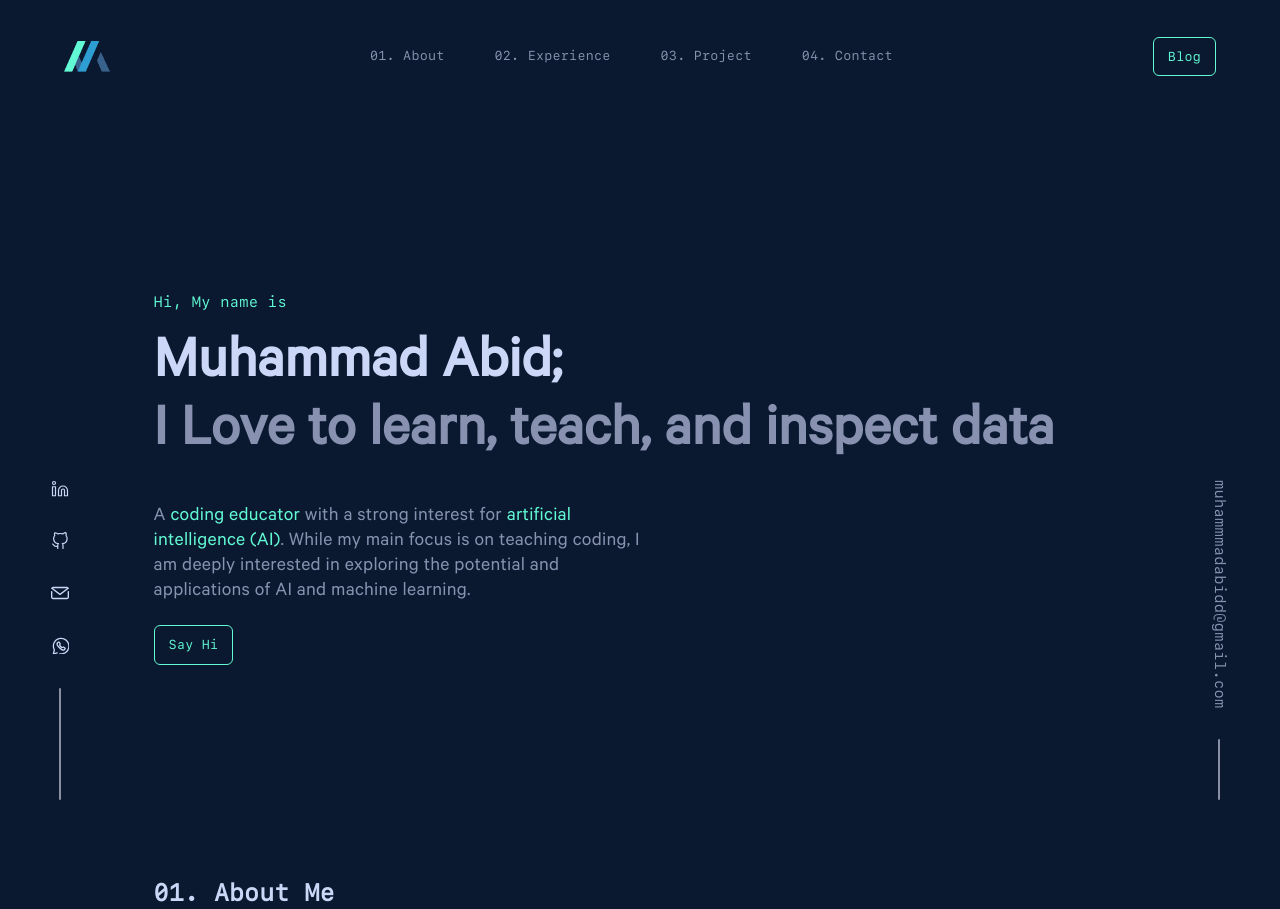
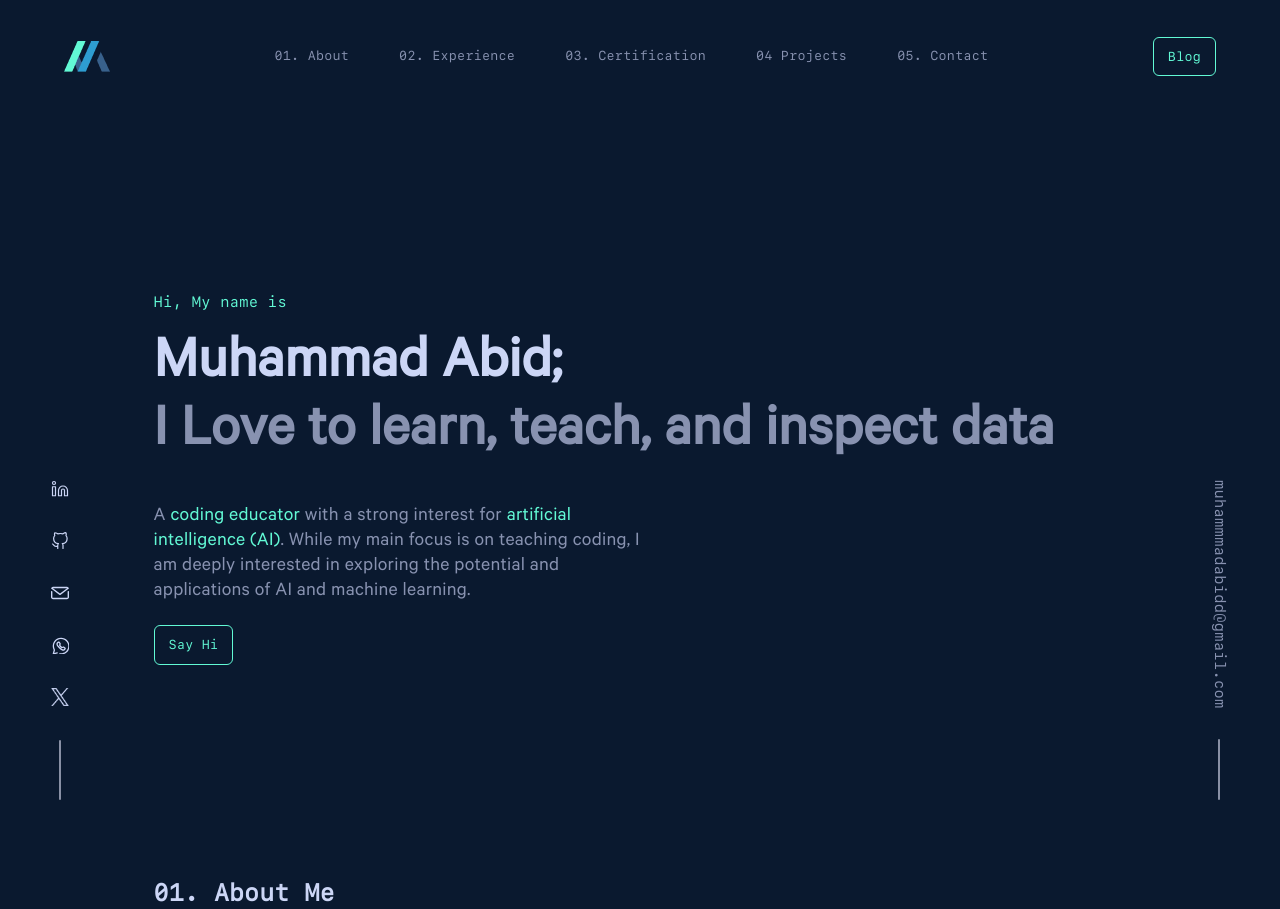
Before and after one commit to muhammadabidd/portfolio, a PHP site: page / in a window 1280 px wide. Shown: the top 909 px of the page. Run offline with PHP 8.4, Linux system fonts and the light colour scheme; some web fonts are replaced.

Commit message:
updated the text

```diff
--- a/index.php
+++ b/index.php
@@ -38,8 +38,10 @@
             <ul>
                 <li><a class="heading-list" href="#about">01. About</a></li>
                 <li><a class="heading-list" href="#experience">02. Experience</a></li>
-                <li><a class="heading-list" href="#project">03. Project</a></li>
-                <li><a class="heading-list" href="#contact">04. Contact</a></li>
+                <li><a class="heading-list" href="#certification">03. Certification</a></li>
+                <li><a class="heading-list" href="#project">04 Projects</a></li>
+
+                <li><a class="heading-list" href="#contact">05. Contact</a></li>
             </ul>
             <a href="https://muhammadabidd.github.io/blog/" target="_blank"><button class="mainbutton button"> Blog</button></a>
         </nav>
@@ -149,6 +151,7 @@
             <a href="https://github.com/muhammadabidd" class="SocialMedia-link" target="_blank"><img class="gambar-tengah-2" src="img/svg/github.svg" style="height: 18px; width: 18px;" alt="" target="_blank"> </a>
             <a href="mailto:muhammmadabidd@gmail.com?body=Hi%20Abid..%0D%0A..%0D%0A.." class="SocialMedia-link" target="_blank"><img class="gambar-tengah-3" src="img/svg/email.svg" style="height: 18px; width: 18px;" alt="" target="_blank"> </a>
             <a href="https://api.whatsapp.com/send/?phone=6281273568772&text&type=phone_number&app_absent=0" class="SocialMedia-link" target="_blank"><img class="gambar-tengah-4" src="img/svg/whatsapp.svg" style="height: 18px; width: 18px;" alt="" target="_blank"> </a>
+            <a href="https://twitter.com/muhammmadabidd" class="SocialMedia-link" target="_blank"><img class="gambar-kiri-5" src="img/x.png" style="height: 18px; width: 18px;" alt="" target="_blank"> </a>
         </div>
     </div>
 
@@ -157,6 +160,7 @@
         <a href="https://github.com/muhammadabidd" class="SocialMedia-link" target="_blank"><img class="gambar-kiri-2" src="img/svg/github.svg" style="height: 18px; width: 18px;" alt="" target="_blank"> </a>
         <a href="mailto:muhammmadabidd@gmail.com?body=Hi%20Abid..%0D%0A..%0D%0A.." class="SocialMedia-link" target="_blank"><img class="gambar-kiri-3" src="img/svg/email.svg" style="height: 18px; width: 18px;" alt="" target="_blank"> </a>
         <a href="https://api.whatsapp.com/send/?phone=6281273568772&text&type=phone_number&app_absent=0" class="SocialMedia-link" target="_blank"><img class="gambar-kiri-4" src="img/svg/whatsapp.svg" style="height: 18px; width: 18px;" alt="" target="_blank"> </a>
+        <a href="https://twitter.com/muhammmadabidd" class="SocialMedia-link" target="_blank"><img class="gambar-kiri-5" src="img/x.png" style="height: 18px; width: 18px;" alt="" target="_blank"> </a>
         <div class="vertical-line"></div>
     </div>
 
--- a/sections/course.json
+++ b/sections/course.json
@@ -294,4 +294,5 @@
         "issued": "Jan 2024",
         "link": "https://www.datacamp.com/statement-of-accomplishment/course/8abd0fb6be7d595531f383dc4dad7e66ca02eba1?raw=1"
     }
+
 ]
--- a/sections/course.php
+++ b/sections/course.php
@@ -8,7 +8,7 @@
 <div class="courses-section section"  id="courses">
         <div class="content content-courses">
             <div class="sub">
-                <h3>06. Courses Completed</h>
+                <h3>04.3. Courses Completed</h>
             </div>
 
             <div class="flexbox-container flexbox-courses">
--- a/sections/data.json
+++ b/sections/data.json
@@ -1,5 +1,10 @@
 [
-
+{"id" : 29,
+"title": "Rock paper Scissors Image Classification",
+"tag" : "Python, Tensorflow, Machine Learning Modelling, Neural Network",
+"star" : true,
+"link" : "https://colab.research.google.com/drive/1GB2a3Jk7tneY7SKQjPK8dkqdO0n4p7ZF?usp=sharing"
+},
     {"id" : 8,
     "title": "Hypothesis Testing with Men's and Women's Soccer Matches",
     "tag" : "Datacamp, Python, Hypothesis Testing, Statistics",
@@ -197,7 +202,7 @@
     "title": "Analyzing Unicorn Companies",
     "tag" : "Datacamp, SQL",
     "star" : false,
-    "link" : ""
+    "link" : "https://app.datacamp.com/workspace/w/088fd317-c1de-4d07-9634-43307e47fdf7/edit"
     },
 
     {"id" : 26,
--- a/sections/data.php
+++ b/sections/data.php
@@ -14,7 +14,7 @@
 <div class="data-section section"  id="data">
         <div class="content content-data">
             <div class="sub">
-                <h3>05. Data Project</h>
+                <h3>04.2. Data Project</h>
             </div>
 
             <div class="flexbox-container flexbox-data">
--- a/sections/experience.json
+++ b/sections/experience.json
@@ -47,29 +47,9 @@
 "Managed library resources by selecting, developing, cataloging, and classifying materials",
 "Maintained accurate records of library holdings and ensured records were up-to-date",
 "Maintained laboratory facilities and ensured they were clean and organized",
-"Assisted students and faculty in using computer software and other laboratory resolutions"]},
-
-{"id" : "PIW",
-"workplace" : "asd University of Education",
-"role" : "asd Laboratory Assistant",
-"time" : "asd 2019 - Oct 2020",
-"notes" : ["asd computer lab equipment and prepared computers for use before each class session",
-"asd and resolved technical issues with computer software and hardware",
-"Managed library resources by selecting, developing, cataloging, and classifying materials",
-"Maintained accurate sd of library holdings and ensured records were up-to-date",
-"Maintained laboratory facilities and ensured they were clean and organized",
-"Assisted students and faculty in using computer software and other laboratory resolutions"]},
-
-{"id" : "wahsahdhasd",
-"workplace" : "sdasdasdasdasd University of Education",
-"role" : "asd Laboratory Assistant",
-"time" : "asd 2019 - Oct 2020",
-"notes" : ["asd computer lab equipment and prepared computers for use before each class session",
-"asd and resolved technical issues with computer software and hardware",
-"Managed library resources by selecting, developing, cataloging, and classifying materials",
-"Maintained accurate sd of library holdings and ensured records were up-to-date",
-"Maintained laboratory facilities and ensured they were clean and organized",
 "Assisted students and faculty in using computer software and other laboratory resolutions"]}
 
 
+
+
 ]
--- a/sections/project_card.php
+++ b/sections/project_card.php
@@ -9,7 +9,7 @@
 <div class="project-section section" id="project">
         <div class="content content-project">
             <div class="sub">
-                <h3>04. My Project</h>
+                <h3>04.1. My Project</h>
             </div>
 
 
--- a/sections/video.php
+++ b/sections/video.php
@@ -14,7 +14,7 @@
 <div class="video-section section"  id="video">
         <div class="content content-video">
             <div class="sub">
-                <h3>07. Video Lesson</h>
+                <h3>04.4. Video Lesson</h>
             </div>
 
             <div class="flexbox-container flexbox-video">
--- a/style/06SocialMediaLeft.css
+++ b/style/06SocialMediaLeft.css
@@ -82,3 +82,12 @@
 .gambar-kiri-4:hover {
     content: url(../img/svg/whatsapphover.svg);
 }
+
+.gambar-kiri-5 {
+    content: url(../img/x.png);
+}
+
+
+.gambar-kiri-5:hover {
+    content: url(../img/x-hover.png);
+}
--- a/style/animation.css
+++ b/style/animation.css
@@ -88,6 +88,10 @@ p.right{
 	animation: enteranceleft 0.6s cubic-bezier(0.230, 1.000, 0.320, 1.000) 0.3s both;
 }
 
+.gambar-kiri-5 {
+
+	animation: enteranceleft 0.6s cubic-bezier(0.230, 1.000, 0.320, 1.000) 0.3s both;
+}
 .vertical-line {
 	animation: enteranceleft 0.6s cubic-bezier(0.230, 1.000, 0.320, 1.000) 0.4s both;
 }
```
Also changed, not shown: img/svg/x.svg (added), img/x-hover.png (added), img/x.png (added).
